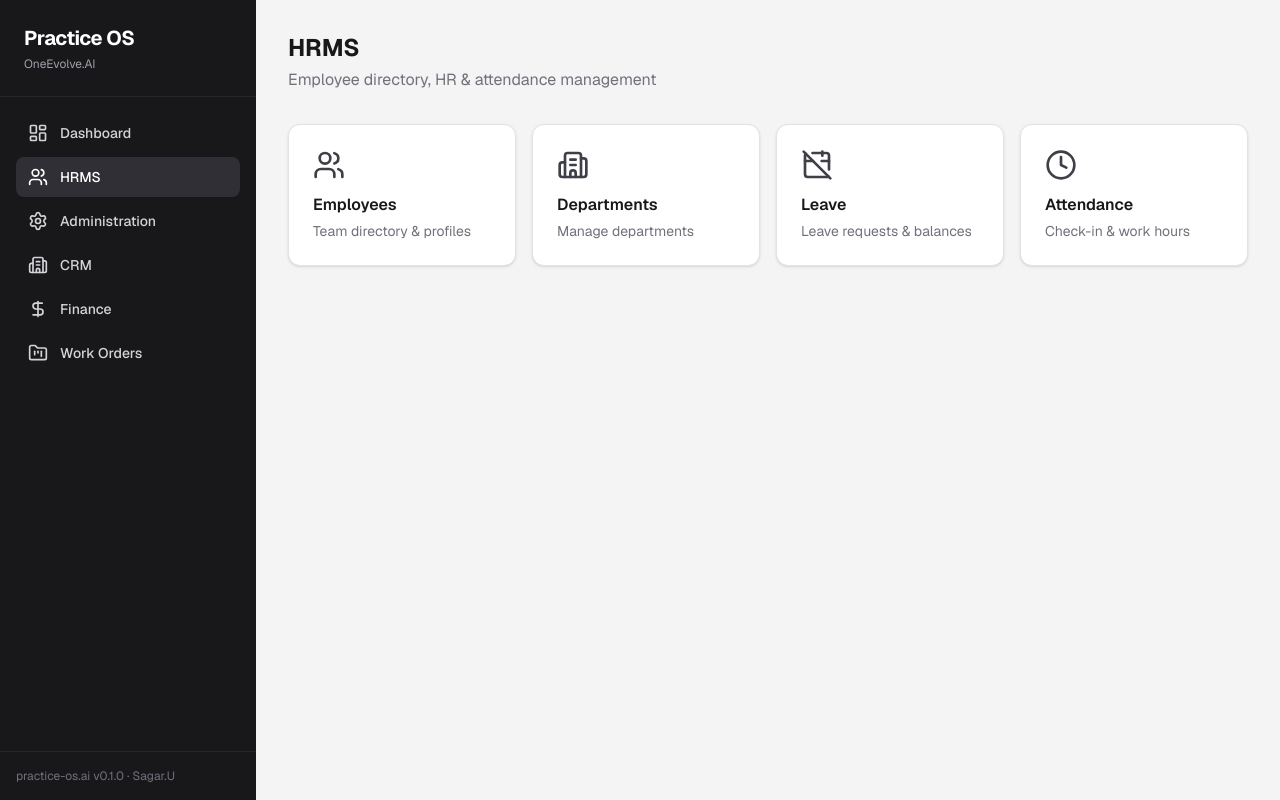
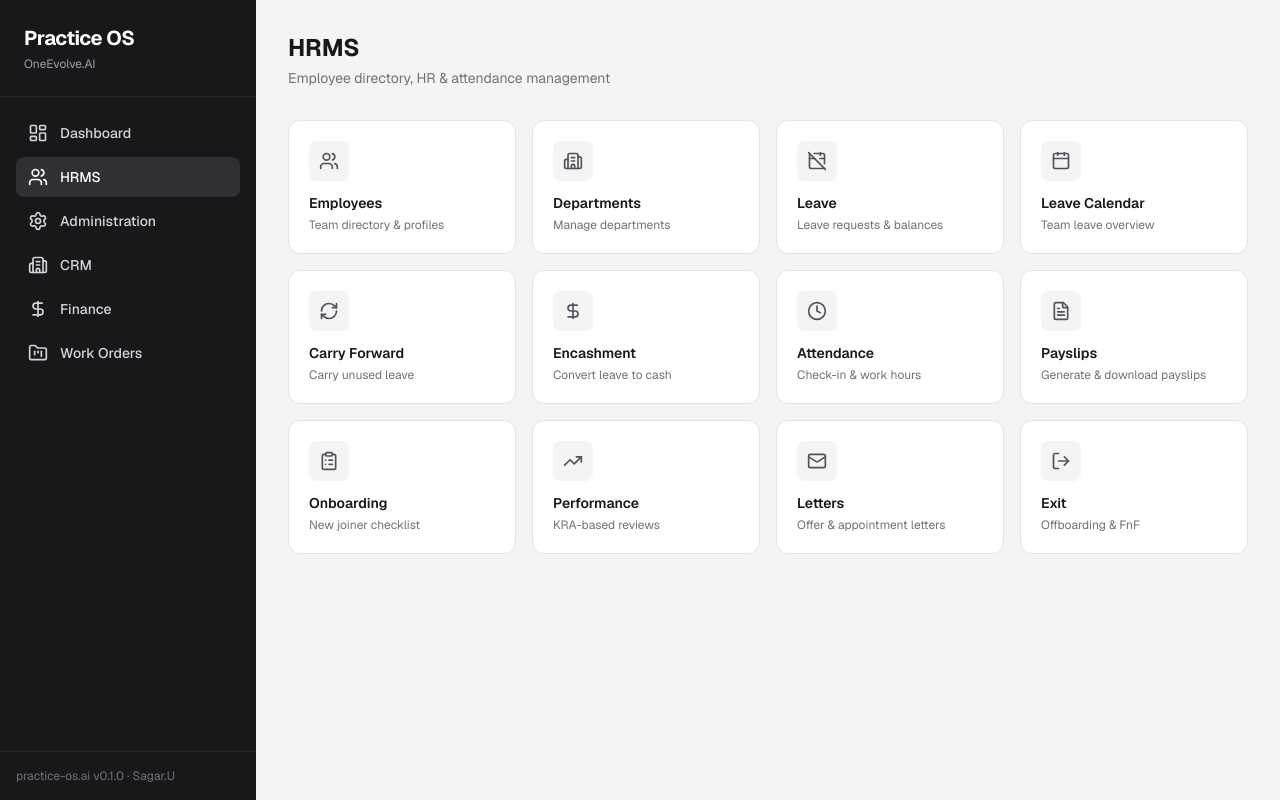
Before and after one commit to oneevolve-ai/practice-os, a Next.js app: page /people in a window 1280 px wide. Built offline with nearby package versions, Linux system fonts and the light colour scheme.

Commit message:
HRMS landing page shows all 12 modules

```diff
--- a/src/app/people/page.tsx
+++ b/src/app/people/page.tsx
@@ -1,33 +1,41 @@
-import { Users, Building2, CalendarOff, Clock } from "lucide-react";
+"use client";
+import Link from "next/link";
+import { Users, Building2, CalendarOff, Clock, FileText, ClipboardList, TrendingUp, Mail, LogOut, DollarSign, RefreshCw, Calendar } from "lucide-react";
 
-const cards = [
-  { name: "Employees", desc: "Team directory & profiles", icon: Users, href: "/people/employees" },
-  { name: "Departments", desc: "Manage departments", icon: Building2, href: "/people/departments" },
-  { name: "Leave", desc: "Leave requests & balances", icon: CalendarOff, href: "/people/leave" },
-  { name: "Attendance", desc: "Check-in & work hours", icon: Clock, href: "/people/attendance" },
+const modules = [
+  { name: "Employees", href: "/people/employees", icon: Users, desc: "Team directory & profiles" },
+  { name: "Departments", href: "/people/departments", icon: Building2, desc: "Manage departments" },
+  { name: "Leave", href: "/people/leave", icon: CalendarOff, desc: "Leave requests & balances" },
+  { name: "Leave Calendar", href: "/people/leave/calendar", icon: Calendar, desc: "Team leave overview" },
+  { name: "Carry Forward", href: "/people/leave/carry-forward", icon: RefreshCw, desc: "Carry unused leave" },
+  { name: "Encashment", href: "/people/leave/encashment", icon: DollarSign, desc: "Convert leave to cash" },
+  { name: "Attendance", href: "/people/attendance", icon: Clock, desc: "Check-in & work hours" },
+  { name: "Payslips", href: "/people/payslips", icon: FileText, desc: "Generate & download payslips" },
+  { name: "Onboarding", href: "/people/employees/onboarding", icon: ClipboardList, desc: "New joiner checklist" },
+  { name: "Performance", href: "/people/performance", icon: TrendingUp, desc: "KRA-based reviews" },
+  { name: "Letters", href: "/people/letters", icon: Mail, desc: "Offer & appointment letters" },
+  { name: "Exit", href: "/people/exit", icon: LogOut, desc: "Offboarding & FnF" },
 ];
 
-export default function PeopleHubPage() {
+export default function PeoplePage() {
   return (
     <div className="p-8">
       <div className="mb-8">
         <h1 className="text-2xl font-bold text-zinc-900">HRMS</h1>
-        <p className="text-zinc-500 mt-1">Employee directory, HR & attendance management</p>
+        <p className="text-zinc-500 text-sm mt-1">Employee directory, HR & attendance management</p>
       </div>
-
-      <div className="grid grid-cols-1 sm:grid-cols-2 lg:grid-cols-4 gap-4">
-        {cards.map((card) => {
-          const Icon = card.icon;
+      <div className="grid grid-cols-2 md:grid-cols-3 lg:grid-cols-4 gap-4">
+        {modules.map(m => {
+          const Icon = m.icon;
           return (
-            <a
-              key={card.name}
-              href={card.href}
-              className="group block rounded-xl border border-zinc-200 bg-white p-6 shadow-sm hover:shadow-md hover:border-zinc-300 transition-all"
-            >
-              <Icon className="w-8 h-8 text-zinc-700 mb-3 group-hover:text-zinc-900" />
-              <h2 className="font-semibold text-zinc-900">{card.name}</h2>
-              <p className="text-sm text-zinc-500 mt-1">{card.desc}</p>
-            </a>
+            <Link key={m.href} href={m.href}
+              className="bg-white rounded-xl border border-zinc-200 p-5 hover:shadow-md hover:border-zinc-300 transition-all group">
+              <div className="w-10 h-10 bg-zinc-100 rounded-lg flex items-center justify-center mb-3 group-hover:bg-zinc-900 transition-colors">
+                <Icon className="w-5 h-5 text-zinc-600 group-hover:text-white transition-colors" />
+              </div>
+              <p className="font-semibold text-zinc-900 text-sm mb-1">{m.name}</p>
+              <p className="text-xs text-zinc-500">{m.desc}</p>
+            </Link>
           );
         })}
       </div>
```
